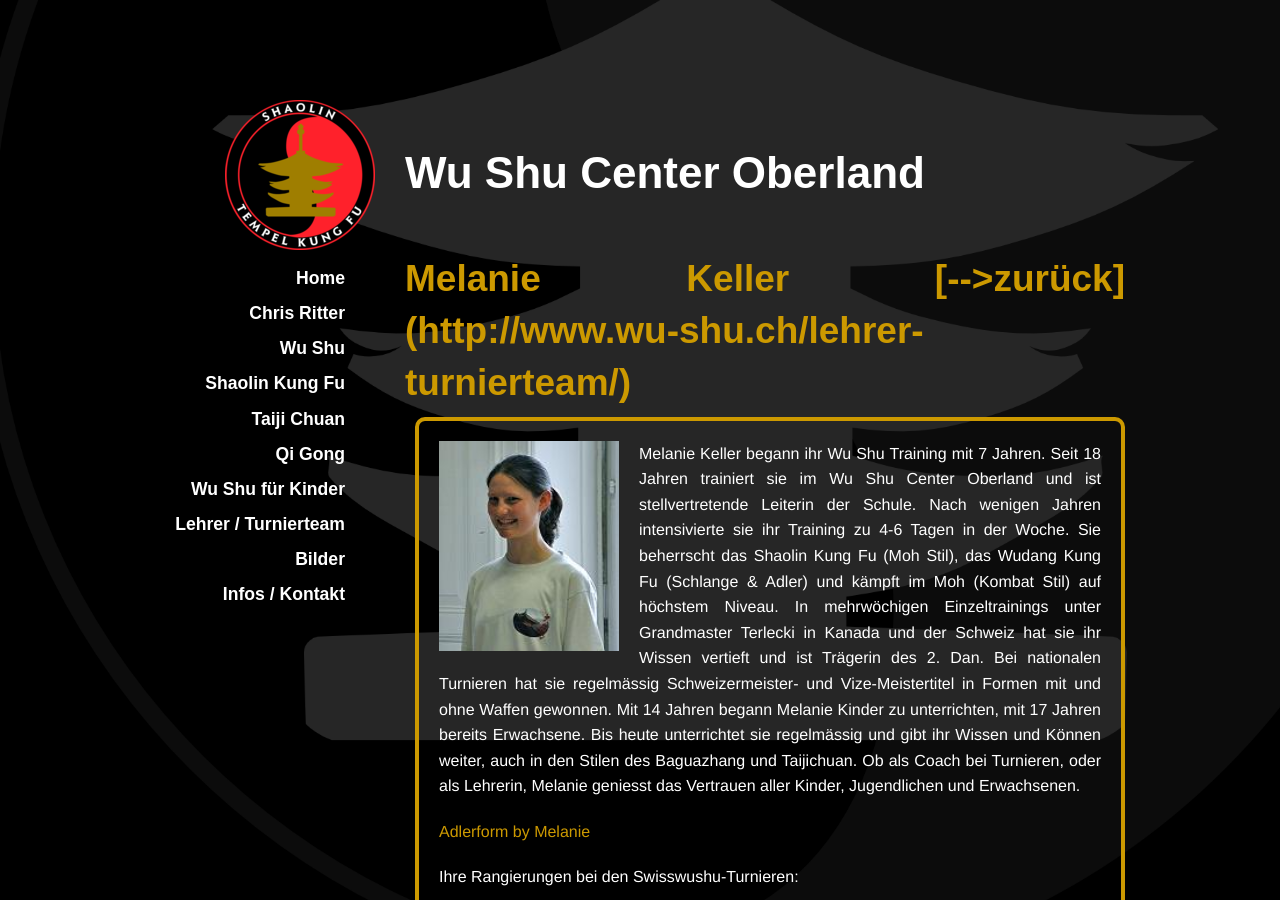
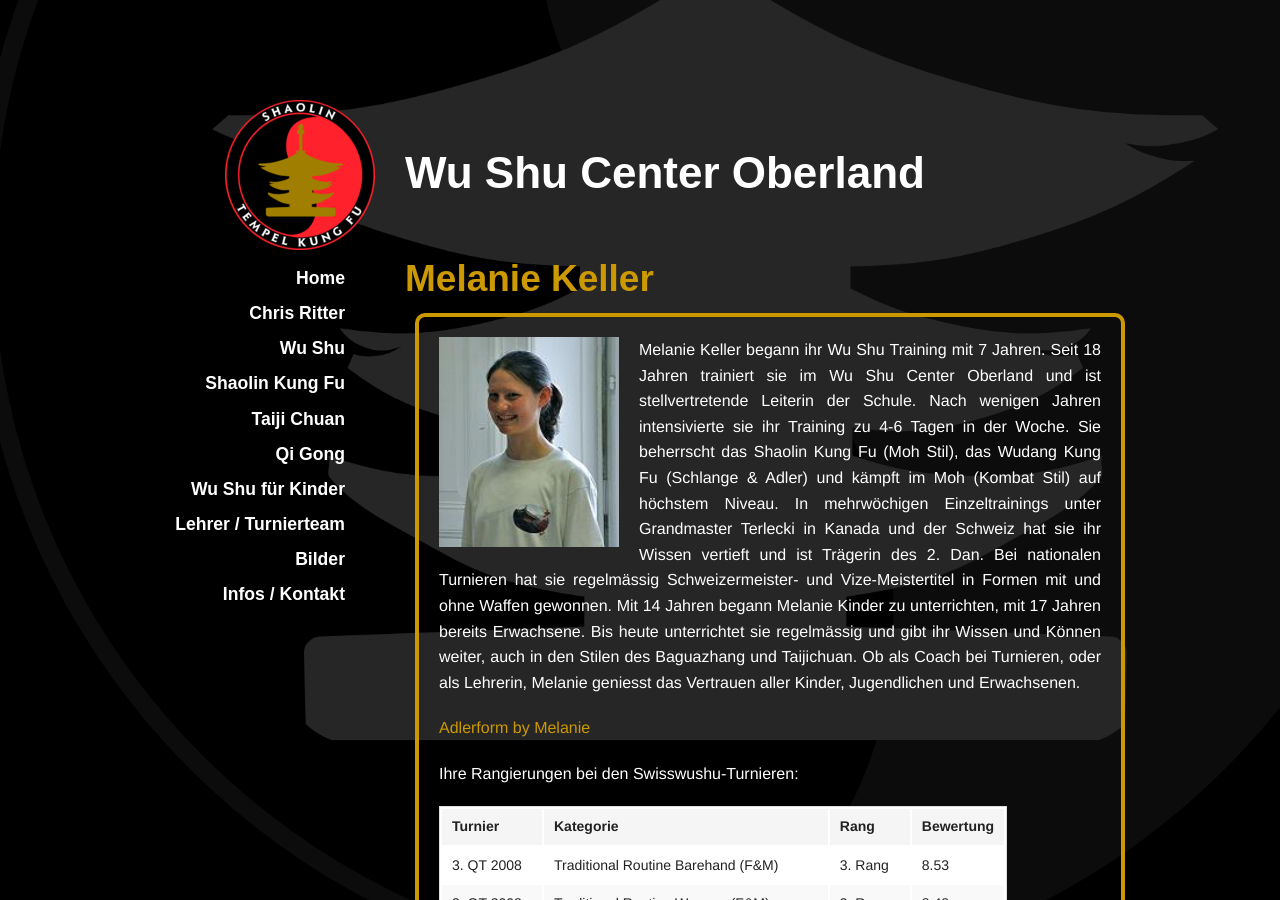
Before and after one commit to wu-shu/wu-shu.github.io, a Jekyll site: the page built from melanie-keller/index.md, in a window 1280 px wide and 900 px high. Built offline with Jekyll 4.4.1, drawn with Linux system fonts in a browser that asks for light colours; some web fonts are replaced; Markdown is read by kramdown in place of the engine named in the settings; comment, search, counter and statistics services are not loaded.

Commit message:
ohne link zurück

```diff
--- a/melanie-keller/index.md
+++ b/melanie-keller/index.md
@@ -1,6 +1,6 @@
 ---
 layout: default
-title: Melanie Keller    				[-->zurück](http://www.wu-shu.ch/lehrer-turnierteam/)
+title: Melanie Keller
 ---
 
 <img class="ifloat-left" src="/images/melanie-keller.jpg" alt="Melanie Keller" width="200px">
```
Also changed, not shown: infos-kontakt/index.md (+1 -1 lines).
